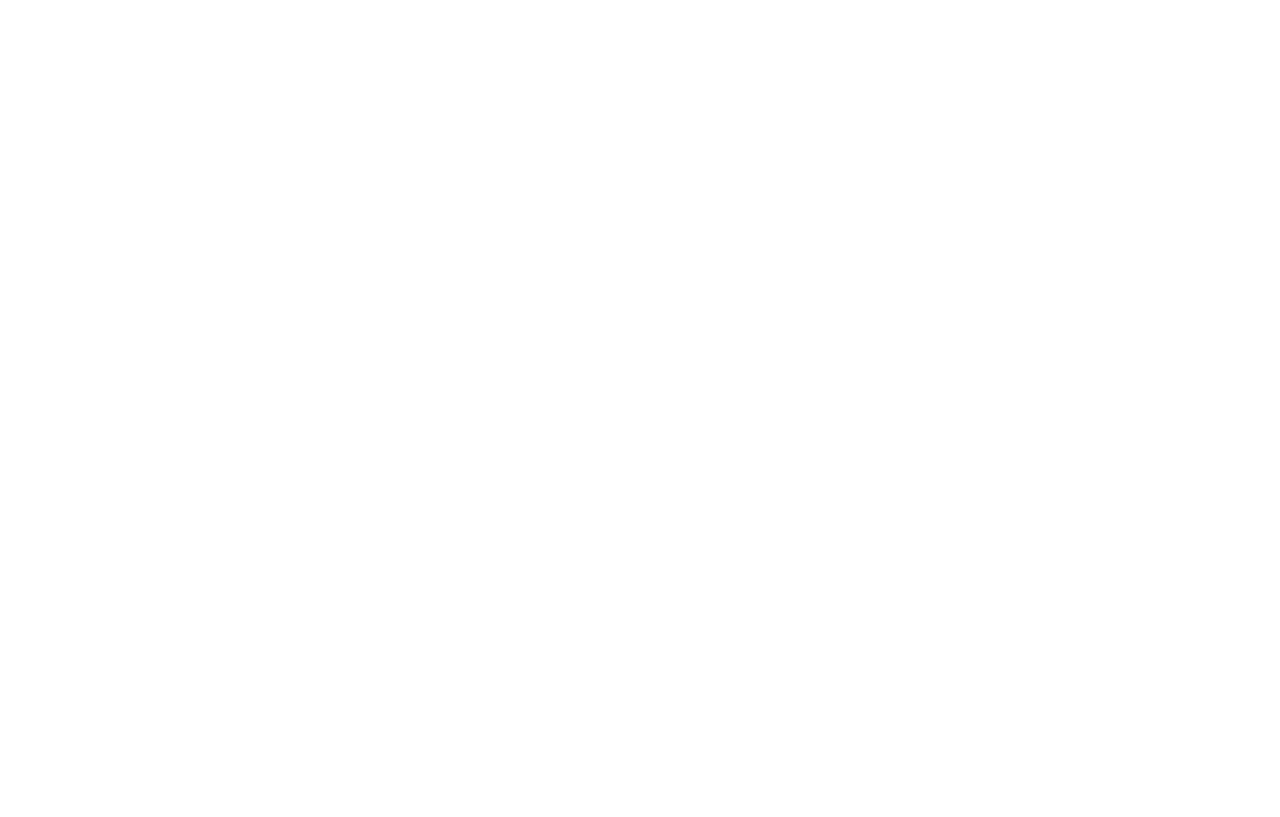
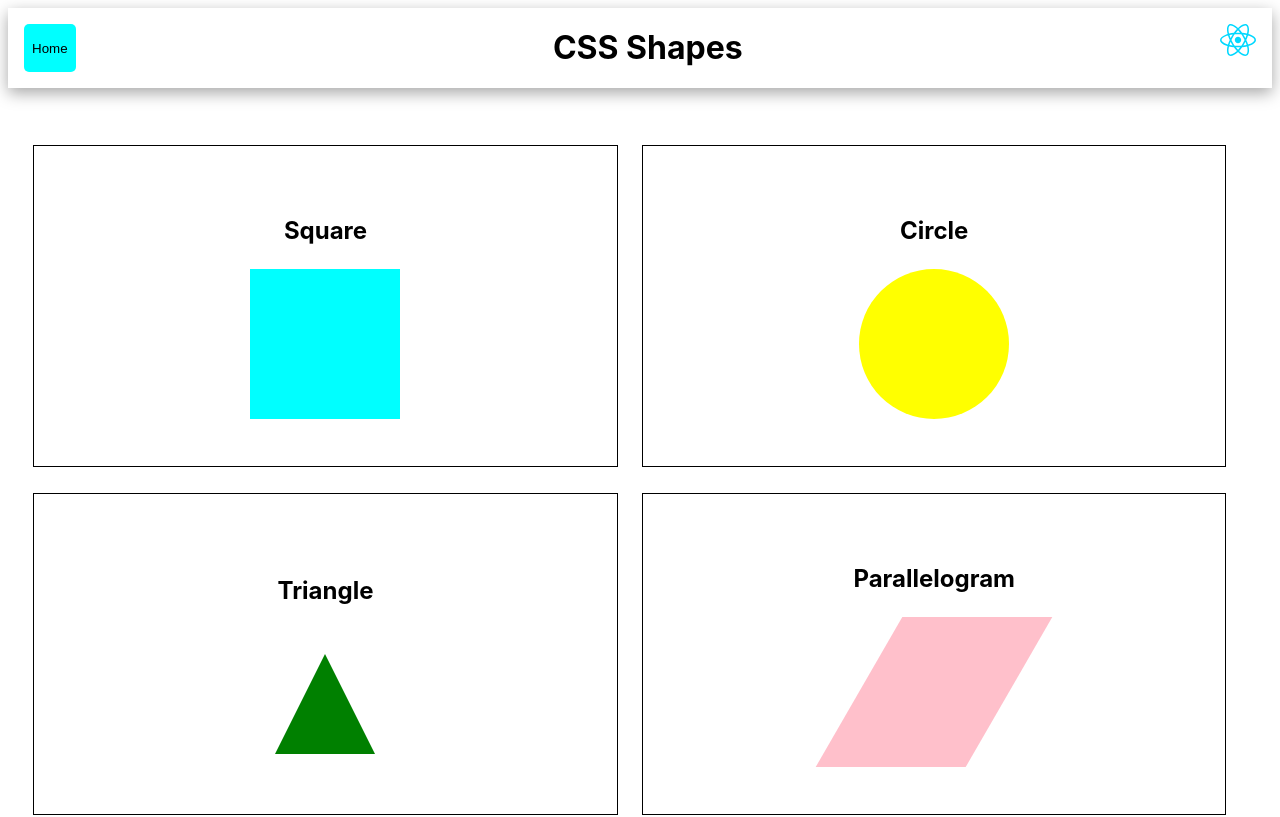
Before and after one commit to bhardwajr033/frontend-mini-challenges, a React (Vite) app: page /CssShapes in a window 1280 px wide. Before the commit this address had no page. Shown: the top 817 px of the page. Built offline with nearby package versions, Linux system fonts and the light colour scheme.

Commit message:
completed css shapes

```diff
--- a/src/App.css
+++ b/src/App.css
@@ -117,3 +117,108 @@
   align-items: center;
   justify-content: center;
 }
+
+.css-shapes {
+  margin-top: 2rem;
+  display: flex;
+  flex-direction: row;
+  flex-wrap: wrap;
+  justify-content: start;
+  gap: 2%;
+  padding: 2%;
+  row-gap: calc(100vw * 0.02);
+}
+
+.shape-box {
+  width: 48%;
+  height: 20rem;
+  border: 1px solid black;
+  display: flex;
+  flex-direction: column;
+  justify-content: center;
+  align-items: center;
+}
+
+.star {
+  position: relative;
+  display: block;
+  width: 0;
+  height: 0;
+  margin-top: 60px;
+  color: red;
+  border-right: 100px solid transparent;
+  border-bottom: 70px solid yellowgreen;
+  border-left: 100px solid transparent;
+  transform: rotate(35deg);
+}
+.star:before {
+  position: absolute;
+  top: -45px;
+  left: -65px;
+  display: block;
+  width: 0;
+  height: 0;
+  border-right: 30px solid transparent;
+  border-bottom: 80px solid yellowgreen;
+  border-left: 30px solid transparent;
+  transform: rotate(-35deg);
+  content: "";
+}
+.star:after {
+  position: absolute;
+  top: 3px;
+  left: -105px;
+  display: block;
+  width: 0px;
+  height: 0px;
+  color: yellowgreen;
+  border-right: 100px solid transparent;
+  border-bottom: 70px solid yellowgreen;
+  border-left: 100px solid transparent;
+  transform: rotate(-70deg);
+  content: "";
+}
+
+.heart {
+  position: relative;
+  width: 100px;
+  height: 90px;
+  margin-top: 60px;
+  transform: scale(1.5);
+}
+.heart:before,
+.heart:after {
+  position: absolute;
+  top: 0;
+  left: 50px;
+  width: 50px;
+  height: 80px;
+  background: red;
+  border-radius: 50px 50px 0 0;
+  transform: rotate(-45deg);
+  transform-origin: 0 100%;
+  content: "";
+}
+.heart:after {
+  left: 0;
+  transform: rotate(45deg);
+  transform-origin: 100% 100%;
+}
+
+.loader {
+  width: 125px;
+  height: 125px;
+  margin-top: 25px;
+  border: 4px solid brown;
+  border-top-width: 0;
+  border-right-width: 0;
+  border-left-width: 0;
+  border-radius: 50%;
+  animation: loader linear 1s infinite;
+}
+
+@keyframes loader {
+  100% {
+    transform: rotate(306deg);
+  }
+}
--- a/src/App.jsx
+++ b/src/App.jsx
@@ -7,6 +7,7 @@
 import TelephoneFormatter from "./pages/TelephoneFormatter";
 import LightAndDarkMode from "./pages/lightAndDarkMode";
 import ToastPopUp from "./pages/ToastPopUp";
+import CssShapes from "./pages/CssShapes";
 
 function App() {
   return (
@@ -18,6 +19,7 @@
         <Route path="/TelephoneFormatter" element={<TelephoneFormatter />} />
         <Route path="/LightAndDarkMode" element={<LightAndDarkMode />} />
         <Route path="/ToastPopUp" element={<ToastPopUp />} />
+        <Route path="/CssShapes" element={<CssShapes />} />
       </Routes>
     </BrowserRouter>
   );
--- /dev/null
+++ b/src/pages/CssShapes.jsx
@@ -0,0 +1,89 @@
+import React from "react";
+import NavBar from "../components/NavBar";
+
+function CssShapes() {
+  const ShapeStyle = {
+    square: {
+      background: "aqua",
+      height: "150px",
+      width: "150px",
+    },
+    circle: {
+      background: "yellow",
+      height: "150px",
+      width: "150px",
+      borderRadius: "50%",
+    },
+    triangle: {
+      width: "0",
+      height: "0",
+      borderTop: "25px solid transparent",
+      borderRight: "50px solid transparent",
+      borderBottom: "100px solid green",
+      borderLeft: "50px solid transparent",
+    },
+    parallelogram: {
+      height: "150px",
+      width: "150px",
+      background: "pink",
+      transform: "skewX(-30deg)",
+    },
+    diamond: {
+      height: "100px",
+      width: "100px",
+      background: "blueviolet",
+      transform: "translateY(25px) rotate(-45deg)",
+    },
+    egg: {
+      width: "100px",
+      height: "150px",
+      border: " 4px solid black",
+      borderRadius: "50% 50% 50% 50% / 60% 60% 40% 40%",
+    },
+  };
+  return (
+    <>
+      <NavBar pageHeading="CSS Shapes" />
+      <div className="css-shapes">
+        <div className="shape-box">
+          <h2>Square</h2>
+          <div style={ShapeStyle.square}></div>
+        </div>
+        <div className="shape-box">
+          <h2>Circle</h2>
+          <div style={ShapeStyle.circle}></div>
+        </div>
+        <div className="shape-box">
+          <h2>Triangle</h2>
+          <div style={ShapeStyle.triangle}></div>
+        </div>
+        <div className="shape-box">
+          <h2>Parallelogram</h2>
+          <div style={ShapeStyle.parallelogram}></div>
+        </div>
+        <div className="shape-box">
+          <h2>DIamond</h2>
+          <div style={ShapeStyle.diamond}></div>
+        </div>
+        <div className="shape-box">
+          <h2>Egg</h2>
+          <div style={ShapeStyle.egg}></div>
+        </div>
+        <div className="shape-box">
+          <h2>Star</h2>
+          <div className="star"></div>
+        </div>
+        <div className="shape-box">
+          <h2>Star</h2>
+          <div className="heart"></div>
+        </div>
+        <div className="shape-box">
+          <h2>Star</h2>
+          <div className="loader"></div>
+        </div>
+      </div>
+    </>
+  );
+}
+
+export default CssShapes;
--- a/src/pages/HomePage.jsx
+++ b/src/pages/HomePage.jsx
@@ -7,6 +7,7 @@
   { cardName: "Telephone formatter", navigateTo: "/TelephoneFormatter" },
   { cardName: "Light & Dark mode", navigateTo: "/LightAndDarkMode" },
   { cardName: "Toast Popup", navigateTo: "/ToastPopUp" },
+  { cardName: "CSS Shapes", navigateTo: "/CssShapes" },
 ];
 
 function HomePage() {
```
